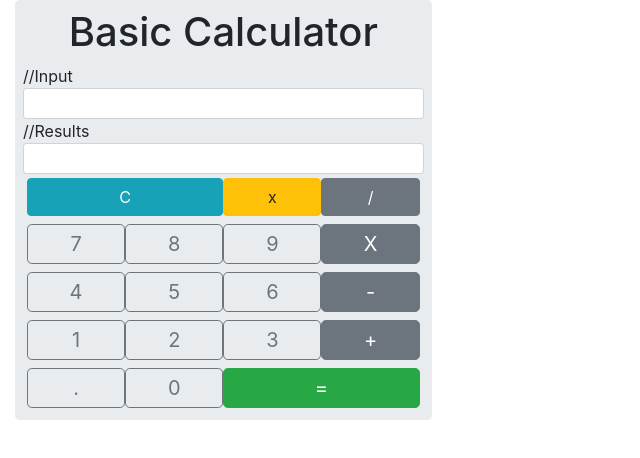
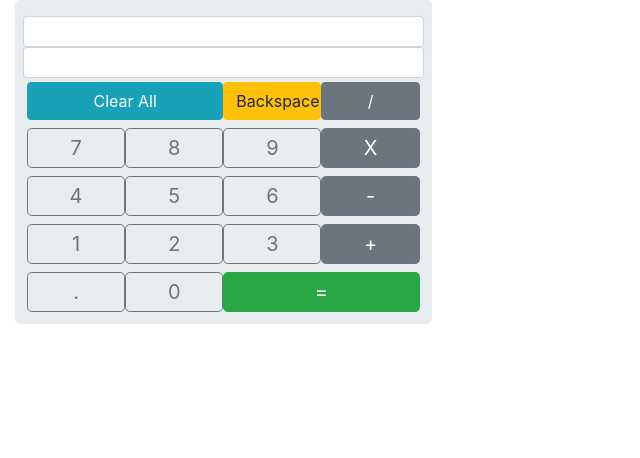
Before and after one commit to Joaquin-Philip/CalculatorF, an Angular app: page / in a window 1280 px wide. Shown: the top 458 px of the page, without its empty margins (0-640 px from the left). Built offline with nearby package versions, Linux system fonts and the light colour scheme.

Commit message:
More BUG FIXES

```diff
--- a/src/app/app.component.html
+++ b/src/app/app.component.html
@@ -1,25 +1,23 @@
 <div class="container-fluid">
   <div class="jumbotron col-sm-4 p-2 m-0 bg-inverse">
-    <h1 class="text-center">Basic Calculator</h1>
+    <h1 class="text-center"></h1>
 
-    //Input
     <div class="input-group input-group-sm col-sm-12 m-0 p-0">
       <div class="col-sm-12 form-control text-lg-right" type="text">
         {{ input }}
       </div>
     </div>
 
-    //Results
     <div class="input-group input-group-sm col-sm-12 m-0 p-0">
       <div class="form-control text-sm-right" type="text">{{ result }}</div>
     </div>
 
     <div class="col-sm-12 p-1 m-0">
       <button class="btn btn-info col-sm-6" type="button" (click)="allClear()">
-        C
+        Clear All
       </button>
       <button class="btn btn-warning col-sm-3" type="button" (click)="clear()">
-        x
+        Backspace
       </button>
       <button
         class="btn btn-secondary col-sm-3"
```
